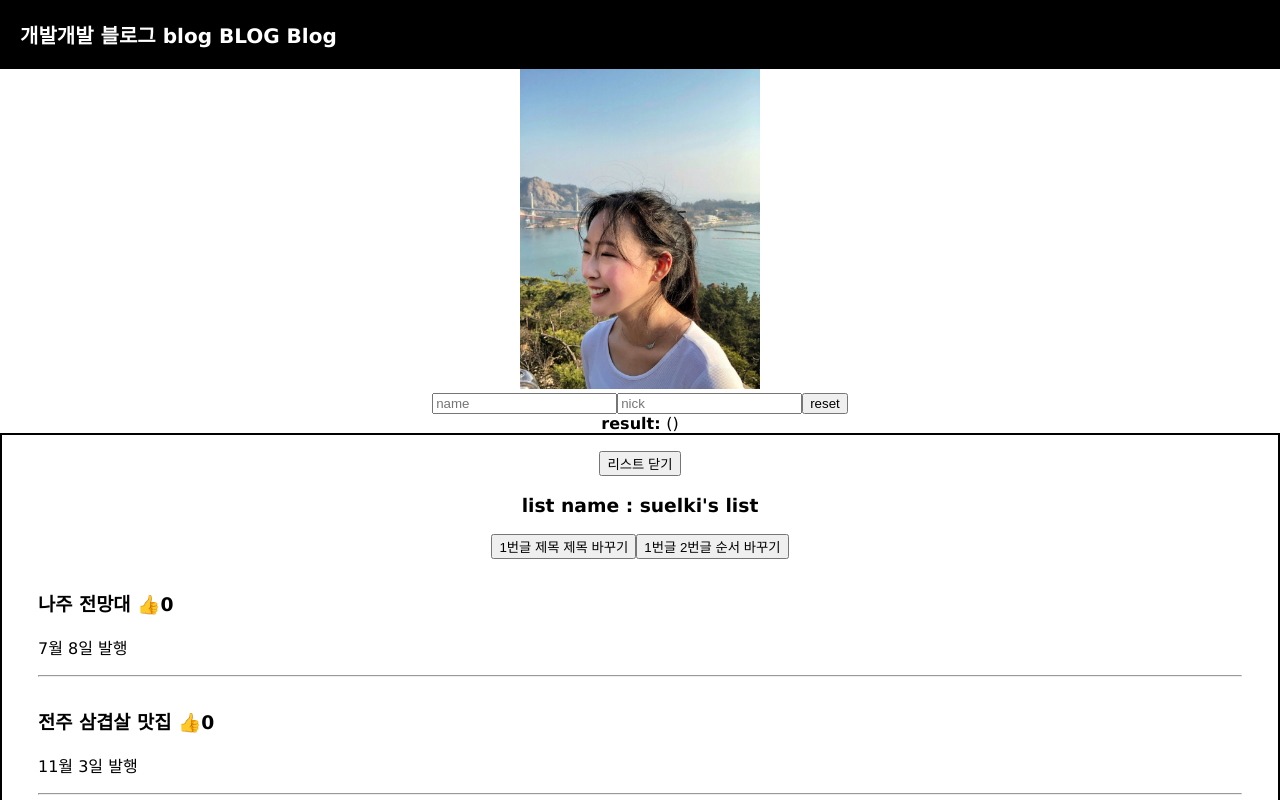
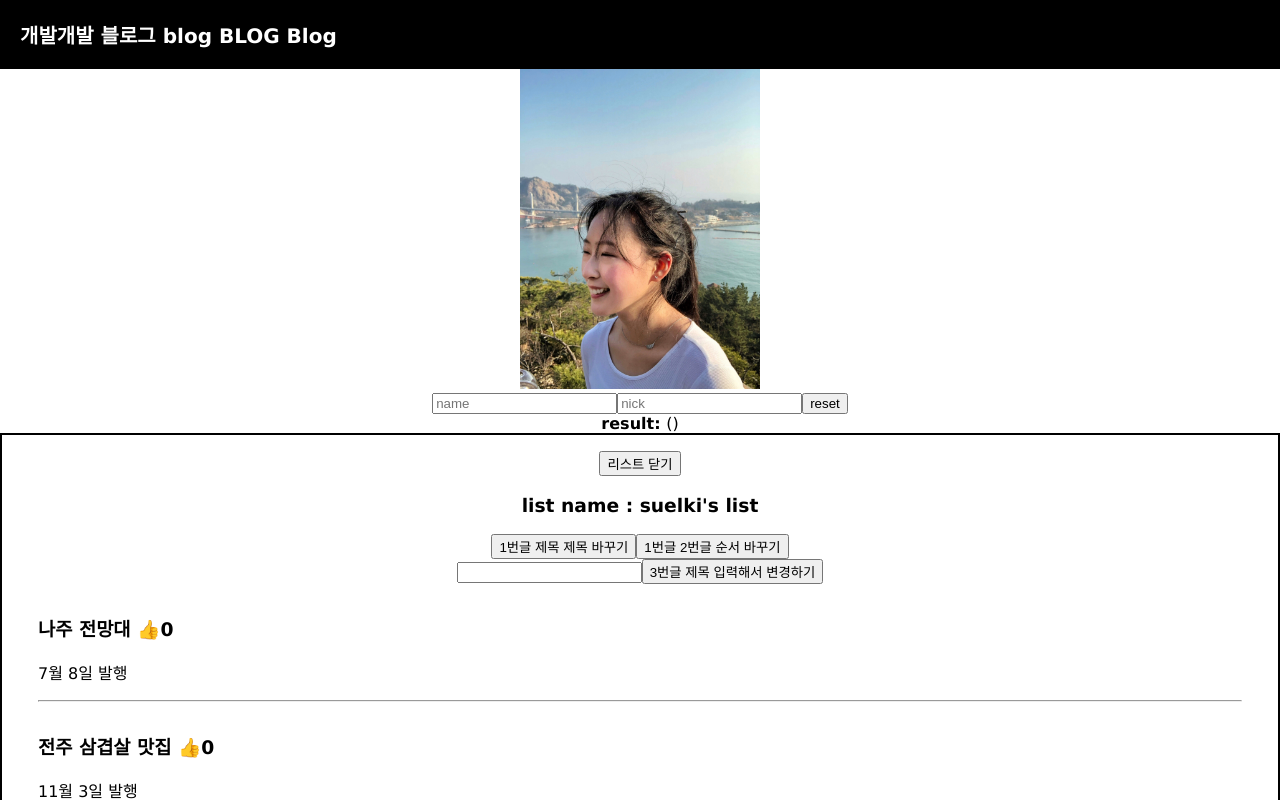
Before and after one commit to seulki9802/blog, a React (Create React App) app: page / in a window 1280 px wide. Both pictures are taken after a click on the button "리스트 보기". Shown: the top 800 px of the page. Built offline with nearby package versions, Linux system fonts and the light colour scheme.

Commit message:
input값을 받아서 list의 제목 변경하기

```diff
--- a/src/List.js
+++ b/src/List.js
@@ -1,4 +1,4 @@
-import { useState } from 'react';
+import { useState, useRef } from 'react';
 
 function List(props) {
 
@@ -27,6 +27,8 @@ function List(props) {
         <h3>list name : { props.name }</h3>
 
         <ChangePostsButtons postsState={ [posts, setPost] } />
+        <br/>
+        <InputPostTitle postsState={ [posts, setPost] } />
 
         { posts.map((post) => {
           return <Post post={ post } key={ post.id.toString() }/>
@@ -84,6 +86,25 @@ function ChangePostsButtons({ postsState }) {
   )
 }
 
+function InputPostTitle({ postsState }) {
+  let [posts, setPosts] = postsState
+  const titleInput = useRef();
+
+  function changePostTitle() {
+    var inputTitle = titleInput.current.value
+    var clonePosts = [...posts];
+    clonePosts[2].title = inputTitle;
+    setPosts( clonePosts )
+  }
+
+  return(
+    <>
+      <input ref={ titleInput } />
+      <button onClick={ changePostTitle }>3번글 제목 입력해서 변경하기</button>
+    </>
+  )
+}
+
 export default List;
 
 // {/* <span onClick={ { post.onClick } }>👍</span> { { post.up } } */}
```
